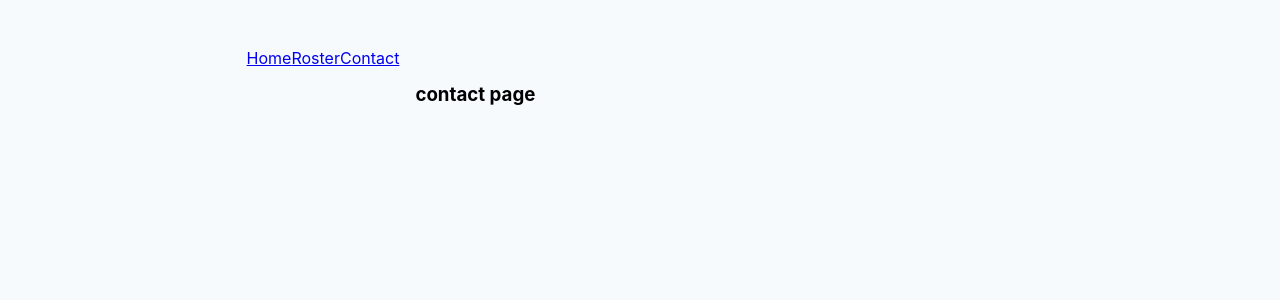
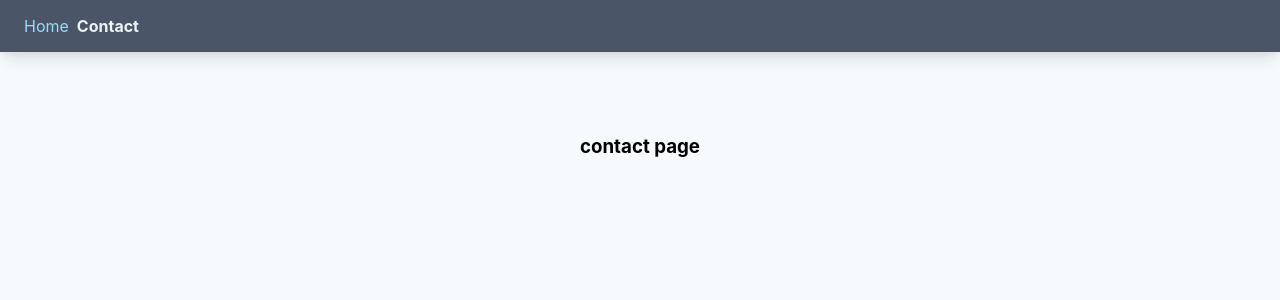
Before and after one commit to rfilenko/nhl-stats, a React (Create React App) app: page /contact in a window 1280 px wide. Shown: the top 300 px of the page. Built offline with nearby package versions, Linux system fonts and the light colour scheme.

Commit message:
Header styles, changes of layout

```diff
--- a/public/index.html
+++ b/public/index.html
@@ -4,40 +4,17 @@
     <meta charset="utf-8" />
     <link rel="icon" href="%PUBLIC_URL%/favicon.ico" />
     <meta name="viewport" content="width=device-width, initial-scale=1" />
-    <meta name="theme-color" content="#000000" />
+    <meta name="theme-color" content="#4a5568" />
     <meta
       name="description"
-      content="Web site created using create-react-app"
+      content="simple app with create-react-app, react-router, styled-components"
     />
     <link rel="apple-touch-icon" href="%PUBLIC_URL%/logo192.png" />
-    <!--
-      manifest.json provides metadata used when your web app is installed on a
-      user's mobile device or desktop. See https://developers.google.com/web/fundamentals/web-app-manifest/
-    -->
-    <link rel="manifest" href="%PUBLIC_URL%/manifest.json" />
-    <!--
-      Notice the use of %PUBLIC_URL% in the tags above.
-      It will be replaced with the URL of the `public` folder during the build.
-      Only files inside the `public` folder can be referenced from the HTML.
 
-      Unlike "/favicon.ico" or "favicon.ico", "%PUBLIC_URL%/favicon.ico" will
-      work correctly both with client-side routing and a non-root public URL.
-      Learn how to configure a non-root public URL by running `npm run build`.
-    -->
-    <title>React App</title>
+    <title>nhl stats</title>
   </head>
   <body>
     <noscript>You need to enable JavaScript to run this app.</noscript>
     <div id="root"></div>
-    <!--
-      This HTML file is a template.
-      If you open it directly in the browser, you will see an empty page.
-
-      You can add webfonts, meta tags, or analytics to this file.
-      The build step will place the bundled scripts into the <body> tag.
-
-      To begin the development, run `npm start` or `yarn start`.
-      To create a production bundle, use `npm run build` or `yarn build`.
-    -->
   </body>
 </html>
--- a/src/App.js
+++ b/src/App.js
@@ -49,8 +49,9 @@ function App() {
   };
 
   return (
+    <>
+      <Header />
       <WrapperCentered>
-      <Header />
         <MainContent>
           <TeamCard
             currentTeam={currentTeam}
@@ -63,6 +64,7 @@ function App() {
           <Roster players={players} isVisible={isVisible} setIsVisible={true} />
         </Sidebar>
       </WrapperCentered>
+    </>
   );
 }
 
--- a/src/components/Contact.js
+++ b/src/components/Contact.js
@@ -6,14 +6,14 @@ import Sidebar from "./styles/Sidebar";
 
 function Contact() {
   return (
-    <WrapperCentered>
+    <>
       <Header />
-
-      <MainContent>
-        <h3>contact page</h3>
-      </MainContent>
-      <Sidebar></Sidebar>
-    </WrapperCentered>
+      <WrapperCentered>
+        <MainContent>
+          <h3>contact page</h3>
+        </MainContent>
+      </WrapperCentered>
+    </>
   );
 }
 
--- a/src/components/Header.js
+++ b/src/components/Header.js
@@ -1,19 +1,32 @@
 import React from "react";
 import { NavLink } from "react-router-dom";
+import styled from "styled-components";
+
+const SiteHeader = styled.header`
+  background-color: ${props => props.theme.blackBg};
+  padding: 1rem;
+  box-shadow: ${props => props.theme.boxShadowMd};
+  a {
+    color: ${props => props.theme.linkColor};
+    margin-left: 0.5rem;
+    text-decoration: none;
+    &.active {
+      color: #edf2f7;
+      font-weight: bold;
+    }
+  }
+`;
 
 function Header() {
   return (
-    <header>
+    <SiteHeader>
       <NavLink exact to="/">
         Home
-      </NavLink>
-      <NavLink exact to="/roster">
-        Roster
       </NavLink>
       <NavLink exact to="/contact">
         Contact
       </NavLink>
-    </header>
+    </SiteHeader>
   );
 }
 
--- a/src/components/Roster.js
+++ b/src/components/Roster.js
@@ -1,24 +1,12 @@
-import React, { useState, useEffect } from "react";
-
-import WrapperCentered from "./styles/WrapperCentered";
-import Header from "./Header";
-import MainContent from "./styles/MainContent";
-import Sidebar from "./styles/Sidebar";
+import React from "react";
 import List from "./styles/List";
 
-function Roster({ players, isVisible, setIsVisible }) {
-  console.log(players, isVisible);
-  // useEffect(() => {
-  //   setIsVisible(true);
-  // }, []);
+function Roster({ players, isVisible }) {
   return (
-    <WrapperCentered>
-      <Header />
-      <h3>Roster</h3>
-      <MainContent></MainContent>
-      <Sidebar>
+    <>
       {isVisible && (
         <>
+          <h3>Roster</h3>
           <List>
             {players.map(p => {
               const positionName = p.position.name.toLowerCase();
@@ -40,8 +28,7 @@ function Roster({ players, isVisible, setIsVisible }) {
           </List>
         </>
       )}
-      </Sidebar>
-    </WrapperCentered>
+    </>
   );
 }
 
--- a/src/index.js
+++ b/src/index.js
@@ -11,20 +11,20 @@ import theme from "./components/styles/theme";
 import { ThemeProvider } from "styled-components";
 
 ReactDOM.render(
+  <ThemeProvider theme={theme}>
     <Router>
       <Switch>
         <Route exact path="/">
-        <ThemeProvider theme={theme}>
           <App />
-        </ThemeProvider>
         </Route>
         <Route path="/roster">
-        <Roster setIsVisible={true} />
+          <Roster />
         </Route>
         <Route path="/contact">
           <Contact />
         </Route>
       </Switch>
-  </Router>,
+    </Router>
+  </ThemeProvider>,
   document.getElementById("root")
 );
```
Also changed, not shown: src/components/styles/Link.js (added, +23 -0 lines), public/manifest.json (deleted), 1 other file (tests, documents, lock files or other folders). Lines whose indentation alone changed are shown as unchanged.
